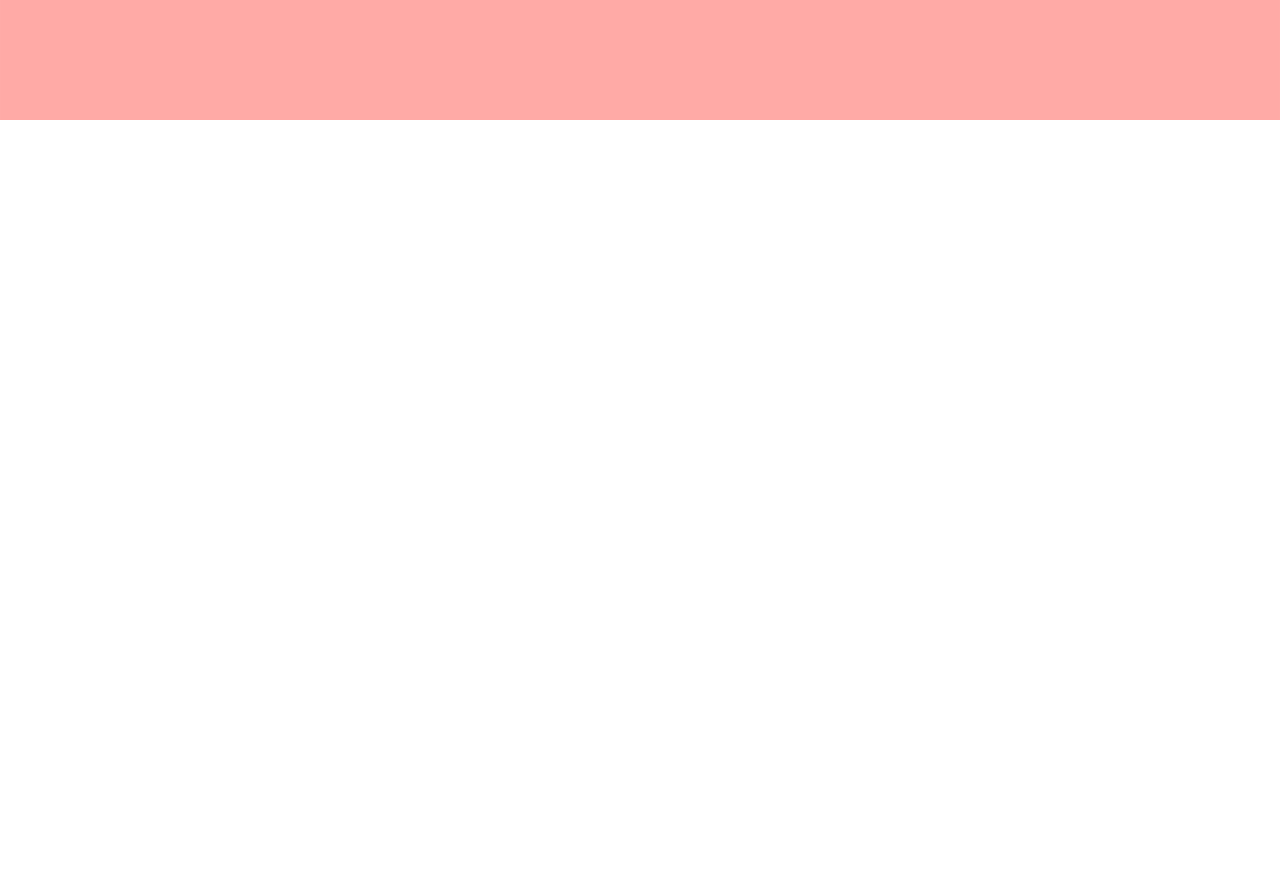
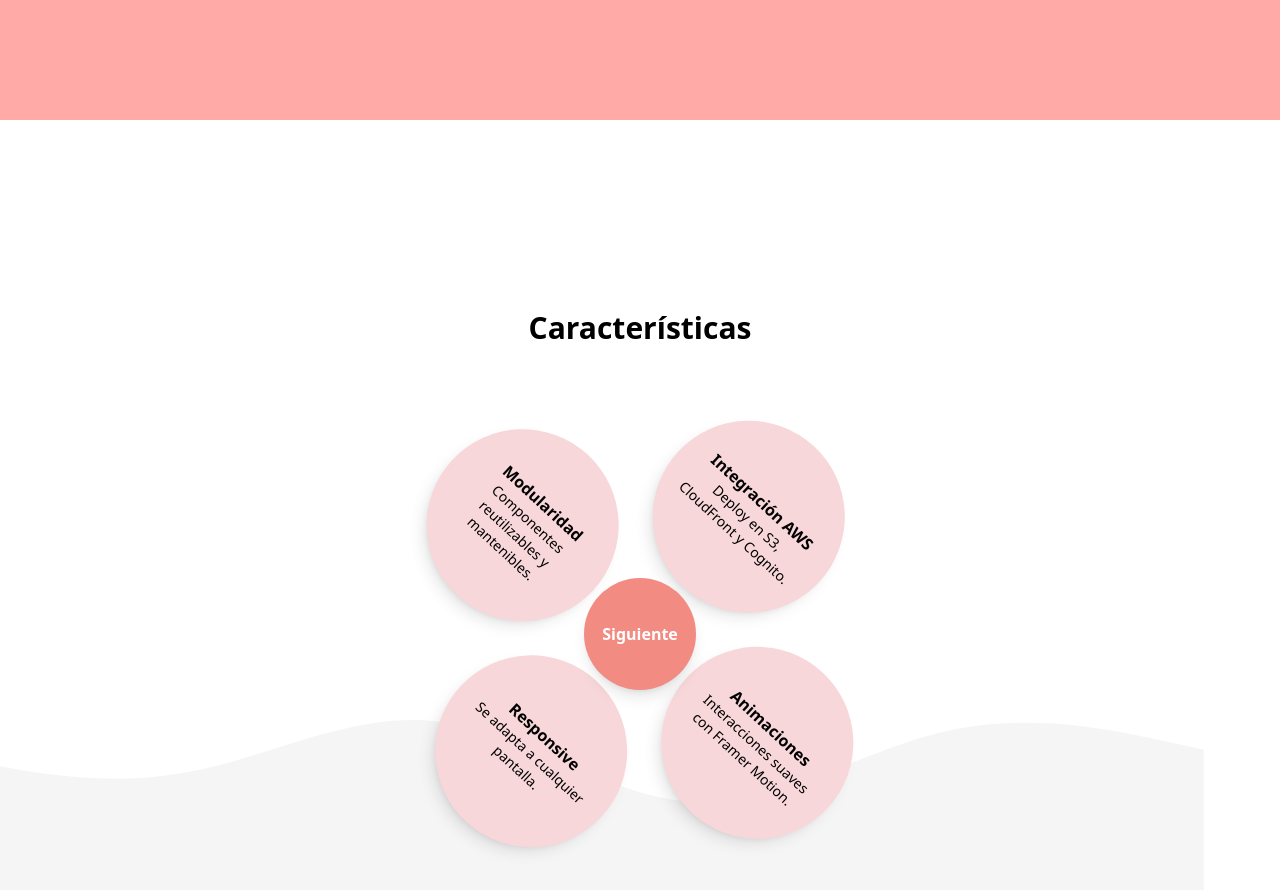
Before and after one commit to Paul3197/Learn404, a React (Vite) app in the folder frontend/: page / in a window 1280 px wide. Before the commit this address had no page. Shown: the part 680-1570 px from the top of the page. Before the commit the page ends 800 px from the top, so only its background shows below. Built offline with nearby package versions, Linux system fonts and the light colour scheme.

Commit message:
Cambios del dia 17 de junion del 2025, creacion del componente Features, aun le falta mucho pero creo que ya quedo la vista inicial, tambien le cambie el nombre del Lab404 a Learn 404

```diff
--- /dev/null
+++ b/frontend/src/components/Features.tsx
@@ -0,0 +1,149 @@
+// src/components/Features.tsx
+import React, { useState, useEffect } from 'react'
+import { motion, type Variants } from 'framer-motion'
+
+// 1) Definición de las características a mostrar en los círculos
+const features = [
+  { title: 'Responsive', desc: 'Se adapta a cualquier pantalla.' },
+  { title: 'Animaciones', desc: 'Interacciones suaves con Framer Motion.' },
+  { title: 'Integración AWS', desc: 'Deploy en S3, CloudFront y Cognito.' },
+  { title: 'Modularidad', desc: 'Componentes reutilizables y mantenibles.' },
+  { title: 'Ultra rápido', desc: 'Rendimiento optimizado con Vite.' },
+  { title: 'Dark Mode', desc: 'Cambio de tema oscuro y claro.' },
+  { title: 'Accesibilidad', desc: 'Cumple WCAG y ARIA.' },
+  { title: 'SEO Friendly', desc: 'Optimizado para buscadores.' },
+  { title: 'TypeScript', desc: 'Tipos seguros y autocompletado.' },
+  { title: 'Testing', desc: 'Configuración con Jest y React Testing Library.' },
+]
+
+// 2) Variantes para animación del contenedor (stagger de hijos)
+const containerVariants: Variants = {
+  hidden: { opacity: 0 },
+  visible: {
+    opacity: 1,
+    transition: { when: 'beforeChildren', staggerChildren: 0.2 },
+  },
+}
+
+// 3) Variantes para animación continua de rotación de los círculos
+const floatVariants: Variants = {
+  animate: {
+    rotate: 360,
+    transition: { repeat: Infinity, duration: 20, ease: 'linear' },
+  },
+}
+
+const Features: React.FC = () => {
+  // 4) Estado para controlar el índice de inicio de la vista de características
+  const [start, setStart] = useState(0)
+  const total = features.length
+
+  // 5) Estado para detectar si la pantalla es menor a 430px
+  const [isMobile, setIsMobile] = useState(
+    typeof window !== 'undefined' ? window.innerWidth < 430 : true
+  )
+
+  // 6) Efecto para actualizar isMobile al redimensionar la ventana
+  useEffect(() => {
+    const onResize = () => setIsMobile(window.innerWidth < 430)
+    window.addEventListener('resize', onResize)
+    return () => window.removeEventListener('resize', onResize)
+  }, [])
+
+  // 7) Seleccionar 4 características a mostrar a partir del índice 'start'
+  const slice = Array.from({ length: 4 }, (_, i) => features[(start + i) % total])
+
+  // 8) Mover al siguiente conjunto de características
+  const handleNext = () => setStart((prev) => (prev + 4) % total)
+
+  // 9) Clases condicionales basadas en el tamaño de pantalla
+  const titleClass = isMobile
+    ? 'text-3xl font-bold mb-12'                         // estilo original en mobile
+    : 'text-3xl font-bold mb-12 transform translate-y-30' // estilo modificado en desktop
+
+  const floatWrapperClass = isMobile
+    ? 'absolute inset-0'                                  // estilo original en mobile
+    : 'absolute inset-0 transform translate-y-10'         // estilo modificado en desktop
+
+  // 9.1) Clases condicionales para el botón en desktop
+  const buttonClass = isMobile
+    ? 'w-28 h-28 bg-[#F28B82] text-white rounded-full shadow-lg flex items-center justify-center font-semibold'
+    : 'w-28 h-28 bg-[#F28B82] text-white rounded-full shadow-lg flex items-center justify-center font-semibold transform translate-y-10'
+
+  return (
+    <motion.section
+      id="características"
+      className="relative w-screen h-screen flex flex-col items-center justify-center bg-white overflow-hidden"
+      variants={containerVariants}
+      initial="hidden"
+      animate="visible"
+    >
+      {/* 10) Onda SVG animada: se mueve horizontalmente */}
+      <motion.div
+        className="absolute bottom-0 w-full overflow-hidden leading-[0]"
+        animate={{ x: ['0%', '-10%', '0%'] }}
+        transition={{ repeat: Infinity, duration: 8, ease: 'linear' }}
+      >
+        <svg className="relative block w-full" viewBox="0 0 1440 320">
+          <path
+            d="M0,128L48,138.7C96,149,192,171,288,154.7C384,139,480,85,576,96C672,107,768,181,864,186.7C960,192,1056,128,1152,106.7C1248,85,1344,107,1392,117.3L1440,128L1440,320L1392,320C1344,320,1248,320,1152,320C1056,320,960,320,864,320C768,320,672,320,576,320C480,320,384,320,288,320C192,320,96,320,48,320L0,320Z"
+            fill="#F5F5F5"
+          />
+        </svg>
+      </motion.div>
+
+      {/* 11) Título de la sección */}
+      <h2 className={titleClass}>Características</h2>
+
+      {/* 12) Contenedor de los círculos y el botón */}
+      <div
+        className="relative mt-16"
+        style={{
+          '--circle-size': 'clamp(9rem, 15vw, 12rem)',
+          '--orbit-radius': 'clamp(8rem, 20vw, 10rem)',
+          width: 'calc(2 * var(--orbit-radius) + var(--circle-size))',
+          height: 'calc(2 * var(--orbit-radius) + var(--circle-size))',
+        } as React.CSSProperties}
+      >
+        {/* 13) Círculos flotantes con animación */}
+        <motion.div className={floatWrapperClass} variants={floatVariants} animate="animate">
+          {slice.map((feat, idx) => (
+            <motion.div
+              key={idx}
+              className="absolute rounded-full bg-[#F8D7DA] flex items-center justify-center shadow-lg"
+              style={{
+                width: 'var(--circle-size)',
+                height: 'var(--circle-size)',
+                top: '50%',
+                left: '50%',
+                marginTop: `calc(-1 * var(--circle-size) / 2 + var(--orbit-radius) * cos(${(idx / 4) * 2 * Math.PI}rad))`,
+                marginLeft: `calc(-1 * var(--circle-size) / 2 + var(--orbit-radius) * sin(${(idx / 4) * 2 * Math.PI}rad))`,
+              }}
+            >
+              {/* 14) Contenido de cada círculo */}
+              <div className="text-center px-4">
+                <h3 className="font-semibold">{feat.title}</h3>
+                <p className="text-sm">{feat.desc}</p>
+              </div>
+            </motion.div>
+          ))}
+        </motion.div>
+
+        {/* 15) Botón "Siguiente" siempre centrado con clase condicional */}
+        <motion.div className="absolute inset-0 flex items-center justify-center">
+          <motion.button
+            onClick={handleNext}
+            className={buttonClass}
+            whileHover={{ scale: 1.05, rotate: 5 }}
+            whileTap={{ scale: 0.95 }}
+            transition={{ type: 'spring', stiffness: 300 }}
+          >
+            Siguiente
+          </motion.button>
+        </motion.div>
+      </div>
+    </motion.section>
+  )
+}
+
+export default Features
--- a/frontend/src/components/Hero.tsx
+++ b/frontend/src/components/Hero.tsx
@@ -48,7 +48,7 @@ const floatVariants = {
 } as const as Variants;
 
 const Hero: React.FC<HeroProps> = ({
-  title = 'Lab 404',
+  title = 'Learn 404',
   subtitle = '¡Domina las ultimas tecnologias aqui!',
   ctaText = 'Empezar ahora',
   onClickCTA,
--- a/frontend/src/pages/Index.tsx
+++ b/frontend/src/pages/Index.tsx
@@ -1,17 +1,21 @@
 import React, { useState } from 'react';
 import SplashScreen from '../components/SplashScreen';
+// import Navbar from '../components/Navbar;'
 import Hero from '../components/Hero';
+import Features from '../components/Features'
 
 const Index: React.FC = () => {
   const [showSplash, setShowSplash] = useState(true);
 
+  if (showSplash) {
+    return <SplashScreen onFinish={() => setShowSplash(false)} />
+  }
+
   return (
     <>
-      {showSplash ? (
-        <SplashScreen onFinish={() => setShowSplash(false)} />
-      ) : (
-        <Hero onClickCTA={() => console.log('CTA clicked')} />
-      )}
+      {/* <Navbar /> */}
+      <Hero onClickCTA={() => console.log('CTA clicked')} />
+      <Features />
     </>
   );
 };
```
